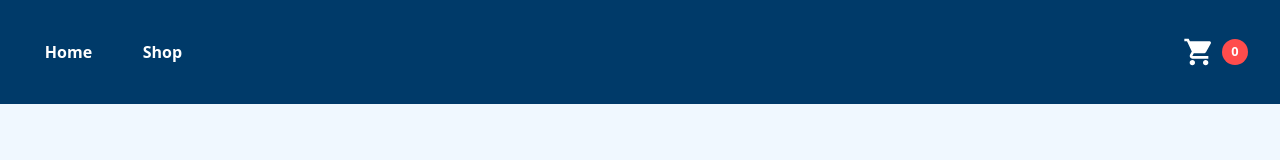
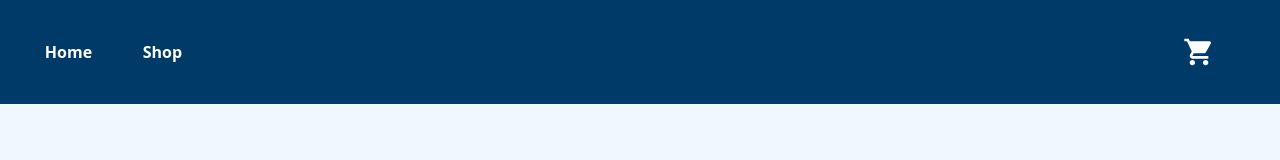
Before and after one commit to blue0206/shopping-cart, a React app: page / in a window 1280 px wide. Shown: the top 160 px of the page. Built offline with nearby package versions, Linux system fonts and the light colour scheme; the HTML template or start-up script is replaced by a standard one.

Commit message:
Update header to conditionally display cart item counter

```diff
--- a/src/components/Header.tsx
+++ b/src/components/Header.tsx
@@ -5,6 +5,7 @@ import { useAppSelector } from '../app/hooks';
 
 function Header(): ReactElement {
     const cartQuantity = useAppSelector(state => state.cart.length);
+    const itemCounterVisibility = cartQuantity > 0 ? "visible" : "hidden";
 
     return (
         <header className={styles.header}>
@@ -17,7 +18,10 @@ function Header(): ReactElement {
             <div className={styles.right}>
                 <nav className={styles.nav}>
                     <NavLink to="/cart" className={`${styles.link} ${styles.cart}`}></NavLink>
-                    <div className={styles.items}>
+                    <div
+                        className={styles.items}
+                        style={{visibility: itemCounterVisibility}}
+                    >
                         {cartQuantity}
                     </div>
                 </nav>
```
